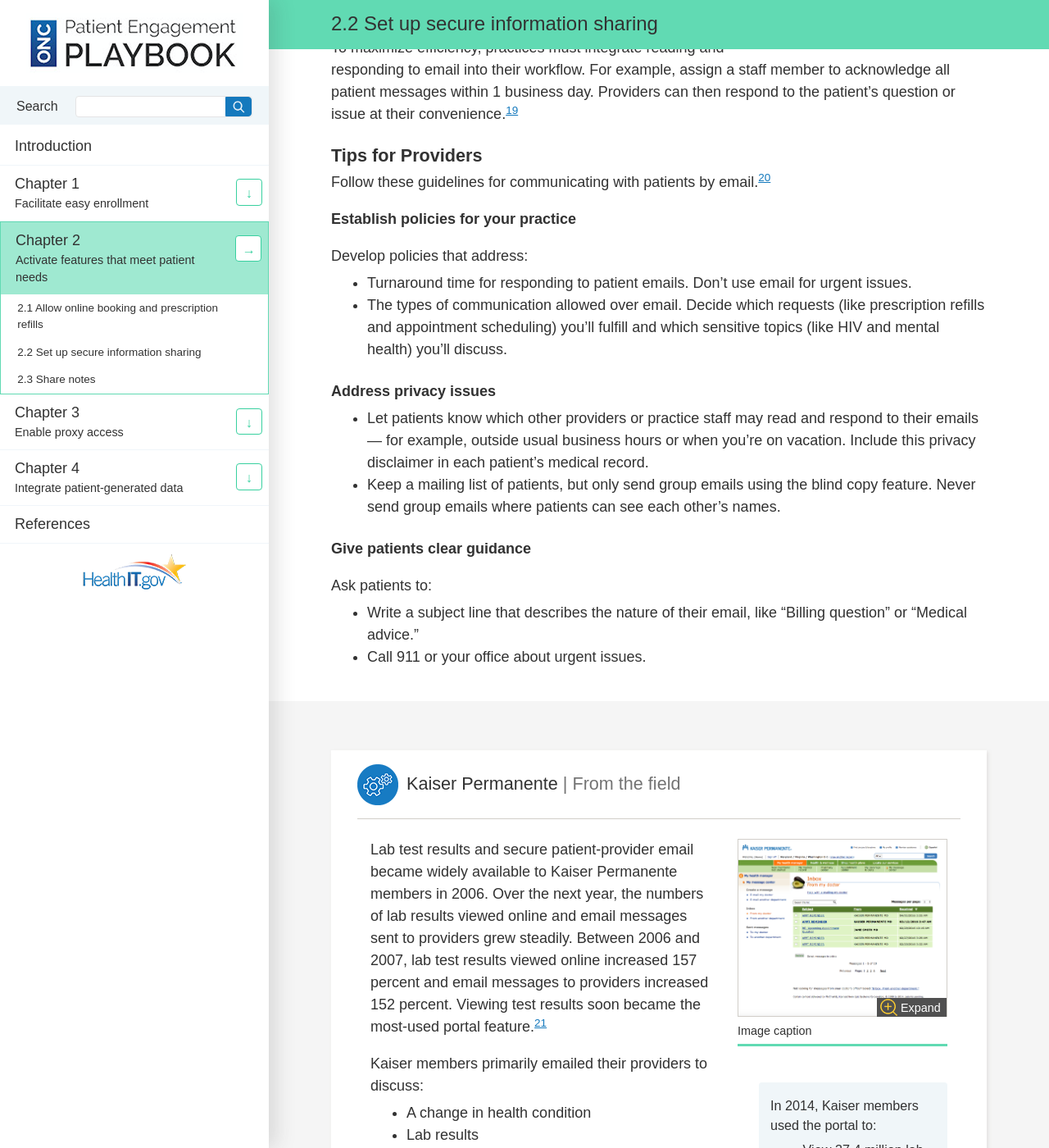
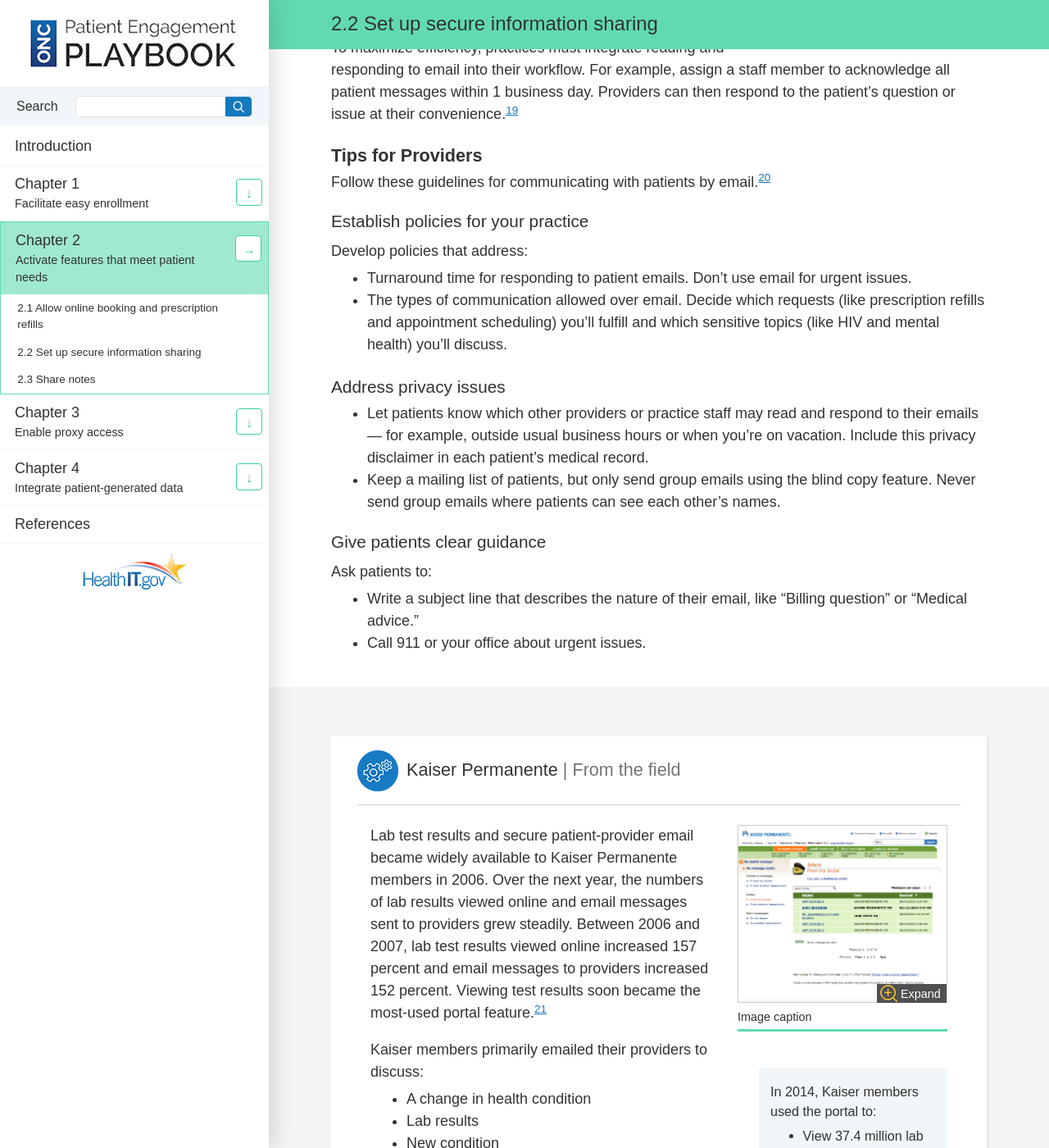
Before and after one commit to SriGovHealth/ONCHITPlaybook, a Jekyll site: the page built from _content/chapter-2.html, in a window 1280 px wide and 1400 px high, scrolled down 3092 px. Shown: the whole window at 82% size. Built offline with Jekyll 4.4.1, drawn with Linux system fonts in a browser that asks for light colours.

Commit message:
Heading adjustments

```diff
--- a/_content/chapter-1.html
+++ b/_content/chapter-1.html
@@ -249,19 +249,19 @@ next-url: "/chapter-2/"
 
       <p>Use positive, encouraging language and leverage every marketing opportunity.</p>
 
-      <p><strong>Tell patients how they can benefit.</strong></p>
+      <h3>Tell patients how they can benefit.</h3>
       <p>Ensure that all members of the care team can relay the benefits of the portal and show patients how to do basic tasks like view lab results, send messages, pay bills, and request or schedule an appointment. See Chapter 2 of this playbook for more information on portal benefits.</p>
 
       <p>Give clinicians and staff talking points so that everyone reinforces the same key messages.</p>
 
-      <p><strong>Take advantage of every touch point.<sup><a href="{{ '/references/#footnote-11' | prepend: site.baseurl }}" id="footnote-ref11">11</a></sup></strong></p>
+      <h3>Take advantage of every touch point.<sup><a href="{{ '/references/#footnote-11' | prepend: site.baseurl }}" id="footnote-ref11">11</a></sup></h3>
       <p>Over the course of a visit, a patient may talk to several practice staff including a receptionist, nurse, and doctor. Treat each conversation with a patient as an opportunity to explain the portal&rsquo;s value.</p>
 
       <p>Teach patients about the portal while they&rsquo;re waiting to see their doctors. In the waiting room, have posters, brochures, and videos that highlight portal features and include instructions for logging into the portal on a smartphone while they wait. Many EHR vendors have developed portal marketing materials so that you don&rsquo;t have to. Before you create your own, ask your vendor what materials they offer.</p>
 
       <p>Remember that marketing opportunities exist outside of a visit, too &mdash; like when patients call the office. Set up a pre-recorded hold message or a message that plays at the end of a call that reminds patients to register.</p>
 
-      <p><strong>Make patient portal communication the norm.</strong></p>
+      <h3>Make patient portal communication the norm.</h3>
       <p>Move away from traditional methods of patient communication, like phone and mail. Frame the patient portal as the best way to reach providers and see important medical information.</p>
     </div>
   </div>
--- a/_content/chapter-2.html
+++ b/_content/chapter-2.html
@@ -154,20 +154,20 @@ next-url: "/chapter-3/"
       <h3>Tips for Providers</h3>
       <p>Follow these guidelines for communicating with patients by email.<sup><a href="{{ '/references/#footnote-20' | prepend: site.baseurl }}" id="footnote-ref20">20</a></sup></p>
 
-      <p><strong>Establish policies for your practice</strong></p>
+      <h4>Establish policies for your practice</h4>
       <p>Develop policies that address:</p>
       <ul>
       <li>Turnaround time for responding to patient emails. Don&rsquo;t use email for urgent issues.</li>
       <li>The types of communication allowed over email. Decide which requests (like prescription refills and appointment scheduling) you&rsquo;ll fulfill and which sensitive topics (like HIV and mental health) you&rsquo;ll discuss.</li>
       </ul>
 
-      <p><strong>Address privacy issues</strong></p>
+      <h4>Address privacy issues</h4>
       <ul>
       <li>Let patients know which other providers or practice staff may read and respond to their emails &mdash; for example, outside usual business hours or when you&rsquo;re on vacation. Include this privacy disclaimer in each patient&rsquo;s medical record.</li>
       <li>Keep a mailing list of patients, but only send group emails using the blind copy feature. Never send group emails where patients can see each other&rsquo;s names.</li>
       </ul>
 
-      <p><strong>Give patients clear guidance</strong></p>
+      <h4>Give patients clear guidance</h4>
       <p>Ask patients to:</p>
       <ul>
       <li>Write a subject line that describes the nature of their email, like &ldquo;Billing question&rdquo; or &ldquo;Medical advice.&rdquo;</li>
--- a/_sass/_typography.scss
+++ b/_sass/_typography.scss
@@ -89,10 +89,10 @@ h3,
 
 h4,
 .h4 {
-  font-size: 1.3125em;
+  font-size: 1.3em;
   line-height: 1.333em;
   margin-bottom: .25em;
-  margin-top: .75em;
+  margin-top: 1em;
 }
 
 h5,
```
